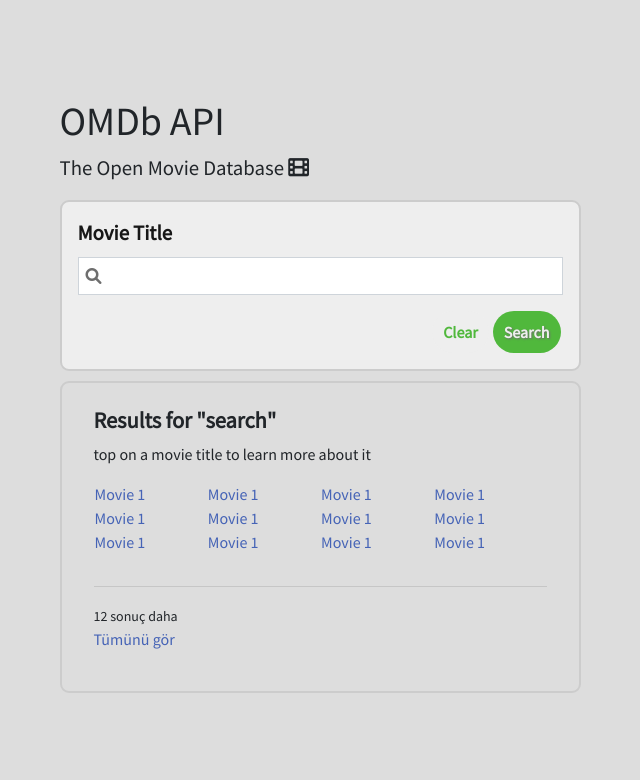
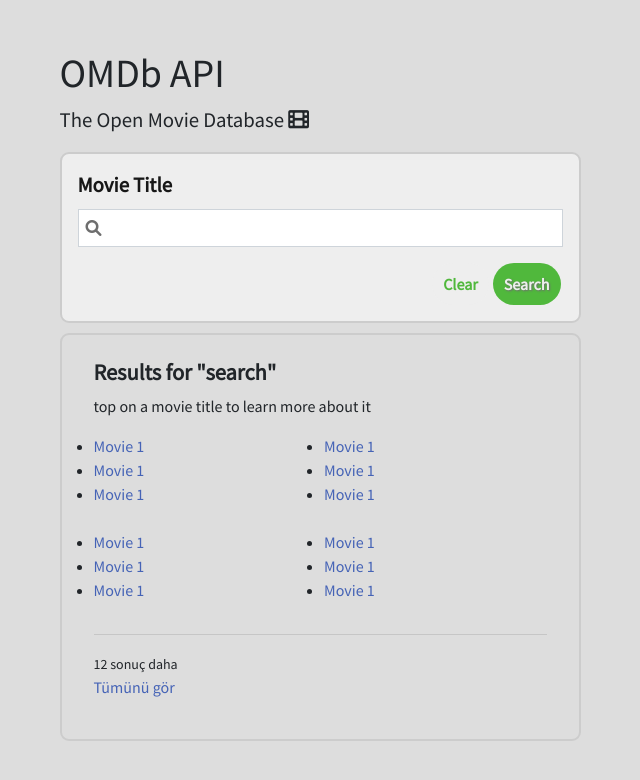
Before and after one commit to bgryks18/omdb-film-api, a React (Create React App) app: page / in a window 1280 px wide. Shown: the top 780 px of the page, without its empty margins (320-960 px from the left). Built offline with nearby package versions, Linux system fonts and the light colour scheme.

Commit message:
listeleme bölümü dizaynı değiştirildi

```diff
--- a/src/components/Results/style/style.module.css
+++ b/src/components/Results/style/style.module.css
@@ -1,12 +1,13 @@
 .movieSearchResults {
   padding: 1.5rem 2rem;
   min-width: 521px;
-  transition: all 0.4s;
   border: 2px solid #cccccc;
   border-radius: 9px;
   margin: 10px auto;
   margin-top: 0;
   min-width: 521px;
+  opacity: 0;
+  animation: show_box 1s forwards;
 }
 
 @media screen and (max-width: 640px) {
@@ -177,54 +178,54 @@
 }
 
 .movieSearchResults .movieResultListGroup {
-  display: flex;
-  justify-content: flex-start;
-  margin: 0;
+  display: grid;
+  grid-auto-flow: column;
+  grid-template-columns: repeat(2, auto);
+  grid-template-rows: repeat(2, auto);
+  gap: 8px;
+}
+
+.movieSearchResults .movieResultListGroup div {
   padding: 0;
 }
 
-.movieSearchResults .movieResultListGroup .movieResultList {
-  width: 100%;
-  display: flex;
-  flex-direction: column;
-}
-
-.movieSearchResults .movieResultListGroup .movieResultList li {
-  list-style-type: none;
-}
-
-.movieSearchResults .movieResultListGroup .movieResultList li a {
-  margin: 1px;
+.movieSearchResults .movieResultListGroup div a {
   color: #4563b6;
   font-size: 1rem;
 }
 
 @media screen and (max-width: 992px) {
-  .movieSearchResults .movieResultListGroup .movieResultList li a {
+  .movieSearchResults .movieResultListGroup div a {
     font-size: 1rem;
   }
 }
 
 @media screen and (max-width: 768px) {
-  .movieSearchResults .movieResultListGroup .movieResultList li a {
+  .movieSearchResults .movieResultListGroup div a {
     font-size: 0.9rem;
   }
 }
 
 @media screen and (max-width: 525px) {
-  .movieSearchResults .movieResultListGroup .movieResultList li a {
+  .movieSearchResults .movieResultListGroup div a {
     font-size: 0.8rem;
   }
 }
 
 @media screen and (max-width: 458px) {
-  .movieSearchResults .movieResultListGroup .movieResultList li a {
+  .movieSearchResults .movieResultListGroup div a {
     font-size: 0.7rem;
   }
 }
 
 @media screen and (max-width: 375px) {
-  .movieSearchResults .movieResultListGroup .movieResultList li a {
+  .movieSearchResults .movieResultListGroup div a {
     font-size: 0.6rem;
   }
 }
+
+@keyframes show_box {
+  to {
+    opacity: 1;
+  }
+}
--- a/src/components/Results/style/style.module.scss
+++ b/src/components/Results/style/style.module.scss
@@ -81,12 +81,13 @@
 .movieSearchResults {
   padding: 1.5rem 2rem;
   min-width: 521px;
-  transition: all 0.4s;
   border: 2px solid $gray;
   border-radius: 9px;
   margin: 10px auto;
   margin-top: 0;
   @include responsiveScreen(521px);
+  opacity: 0;
+  animation: show_box 1s forwards;
 
   &.hidden {
     opacity: 0;
@@ -112,22 +113,22 @@
     @include responsiveText(1rem);
   }
   .movieResultListGroup {
-    display: flex;
-    justify-content: flex-start;
-    margin: 0;
-    padding: 0;
-    .movieResultList {
-      width: 100%;
-      display: flex;
-      flex-direction: column;
-      li {
-        list-style-type: none;
-        a {
-          margin: 1px;
-          color: $blue;
-          @include responsiveText(1rem);
-        }
+    display: grid;
+    grid-auto-flow: column;
+    grid-template-columns: repeat(2, auto);
+    grid-template-rows: repeat(2, auto);
+    gap: 8px;
+    div {
+      padding: 0;
+      a {
+        color: $blue;
+        @include responsiveText(1rem);
       }
     }
   }
 }
+@keyframes show_box {
+  to {
+    opacity: 1;
+  }
+}
```
Also changed, not shown: src/components/Results/style/style.module.min.css.
